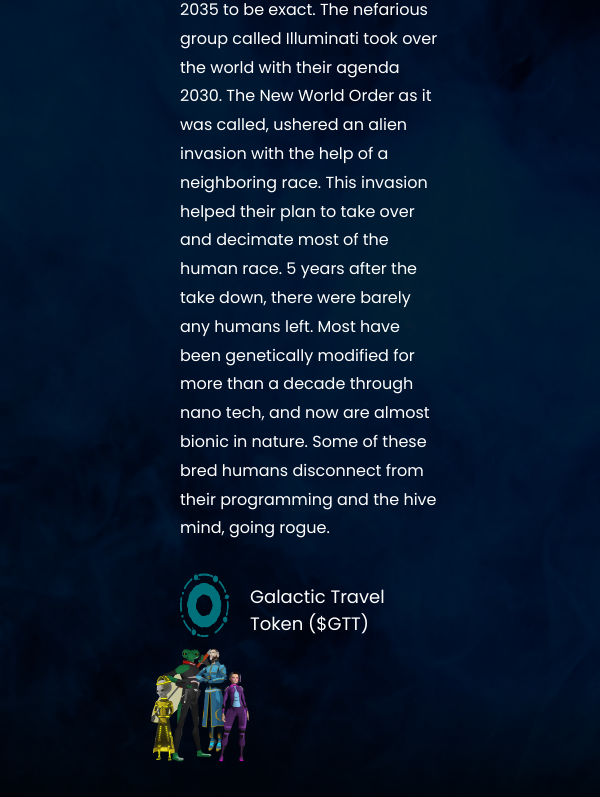
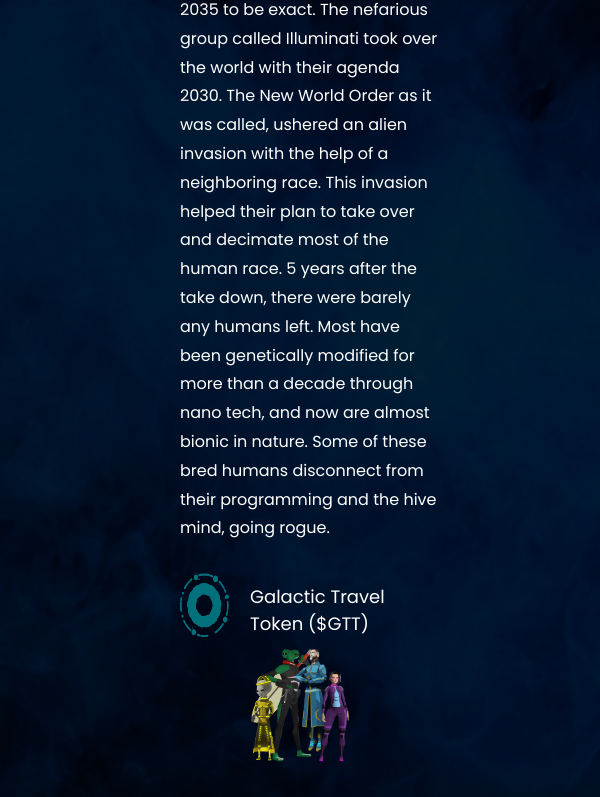
Before and after one commit to achillesion/be, a Nuxt app: page / in a window 600 px wide. Shown: the part 4021-4818 px from the top of the page. Built offline with nearby package versions, Linux system fonts and the light colour scheme.

Commit message:
Added fixes to play to earn,stats and substats

```diff
--- a/components/playToEarn.vue
+++ b/components/playToEarn.vue
@@ -105,6 +105,7 @@ export default {
                     margin-top: 10px;
                     margin-left: 20px;                }
             }
+
         }
     }
 }
@@ -122,11 +123,12 @@ export default {
 
     .container{
       flex-direction: column !important;
+      padding-bottom: 100px;
       .image{
 
           img{
-              margin-left: 0px!important;
-              margin-right:50px ;
+              margin-left: 100px!important;
+
           }
 
       }
--- a/components/stats-sub.vue
+++ b/components/stats-sub.vue
@@ -22,7 +22,7 @@
 
             <div class="supply">
                  <h4>CIRCULATING SUPPLY</h4>
-                <h1>78,231,5433 GTT</h1>
+                <h1>78,231,5433 </h1>
             </div>
         </div>
     </section>
@@ -115,7 +115,8 @@ section{
       background-size: 1500px;
     .container{
       flex-direction: column;
-      margin: 20px 0px 20px 0px;
+      margin: 20px 0px 20px 0px!important;
+    padding: 0px 0px 0px 0px!important;
       h1{
           font-size: 24px;
       }
@@ -124,4 +125,15 @@ section{
   }
 }
 
+@media only screen and (min-width: 600px) {
+  #stats-Sub {
+    .container{
+
+      h1{
+          font-size: 24px;
+      }
+    }
+  }
+}
+
 </style>
--- a/components/stats.vue
+++ b/components/stats.vue
@@ -84,6 +84,7 @@ export default {
                     position: absolute;
                     top:15px;
                     right: 15px;
+                    opacity: 0!important;
                 }
 
             }
```
